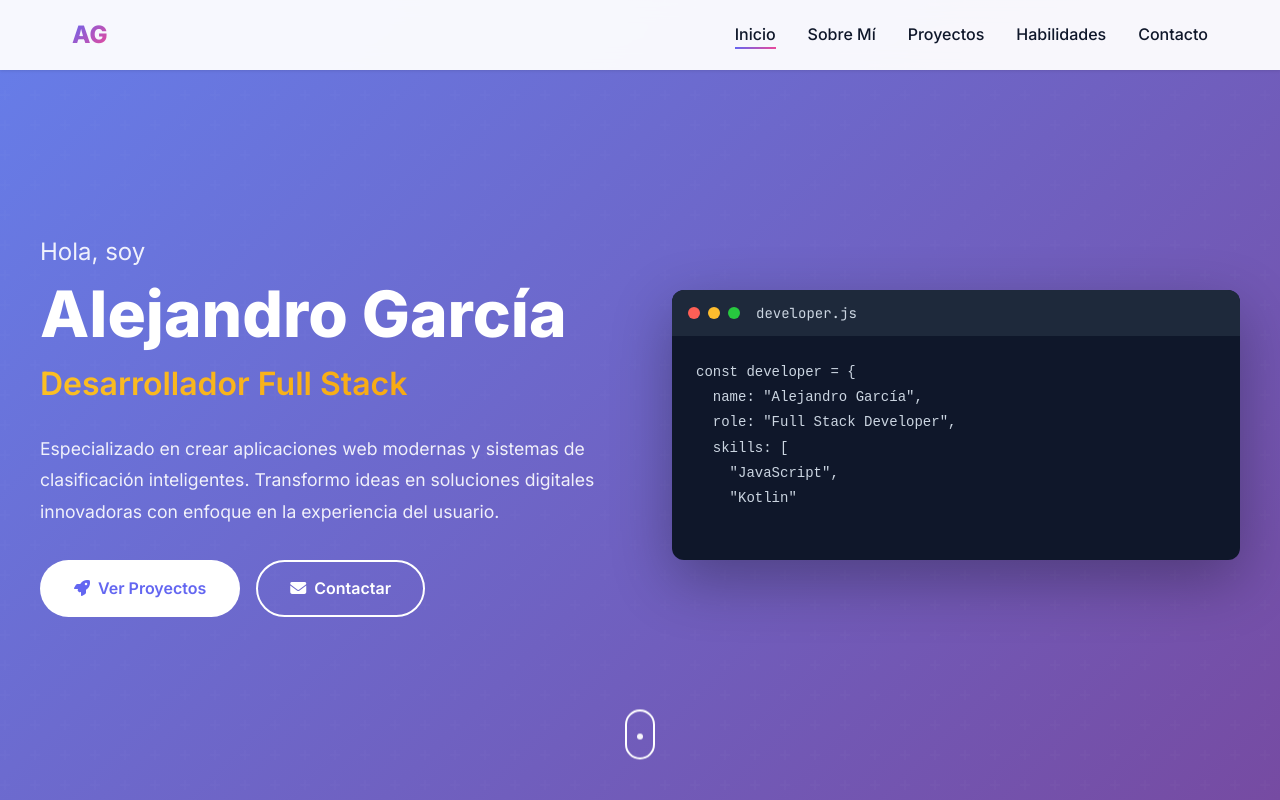
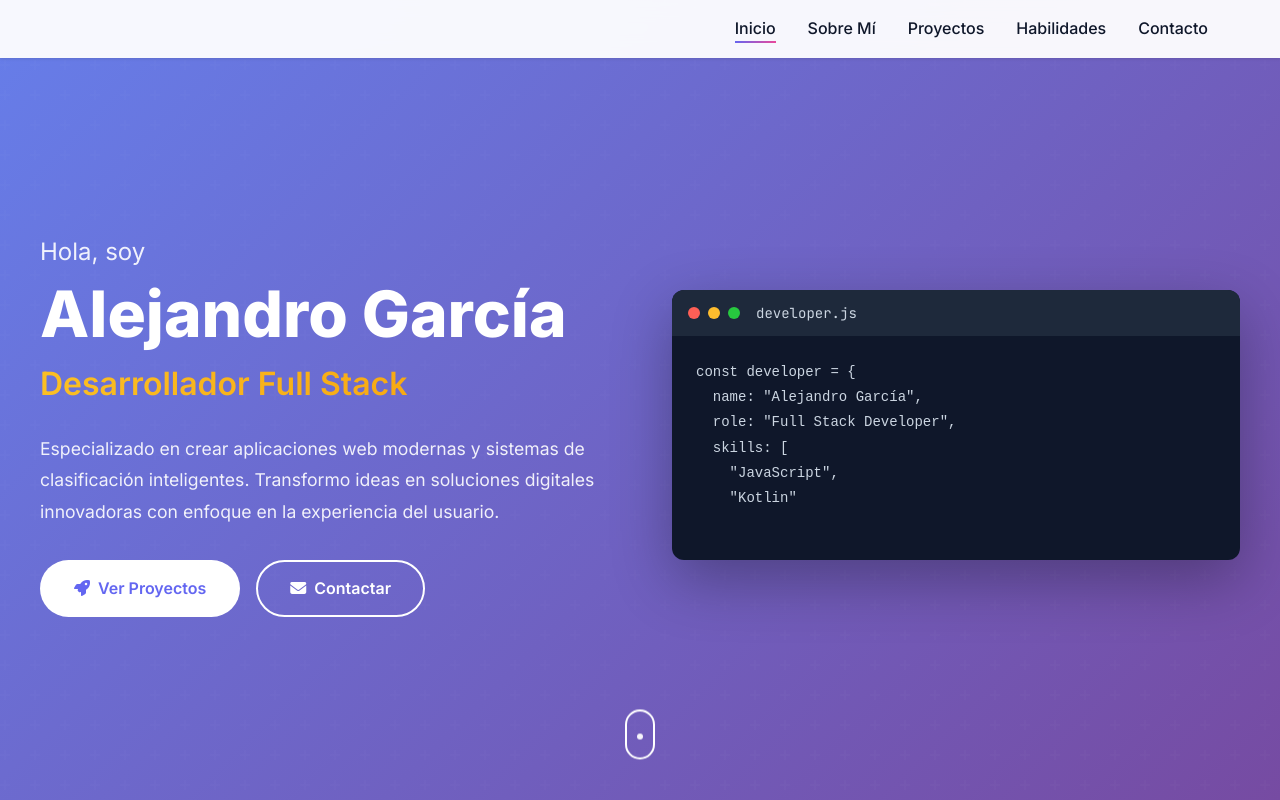
Before and after one commit to aalejandr12/Presentacion, a plain HTML site: page index.html in a window 1280 px wide. Shown: the top 800 px of the page. Drawn offline with Linux system fonts and the light colour scheme.

Commit message:
sin titulo

```diff
--- a/index.html
+++ b/index.html
@@ -32,7 +32,7 @@
     <nav class="navbar" id="navbar">
         <div class="nav-container">
             <div class="nav-logo">
-                <span class="logo-text">AG</span>
+                <span class="logo-text"></span>
             </div>
             <ul class="nav-menu" id="nav-menu">
                 <li class="nav-item"><a href="#home" class="nav-link">Inicio</a></li>
```
